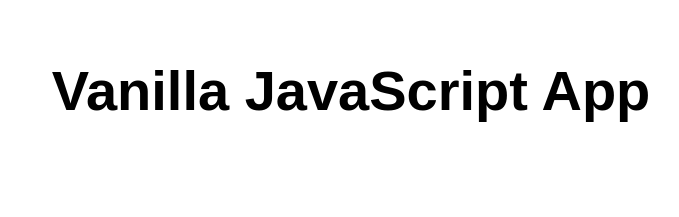
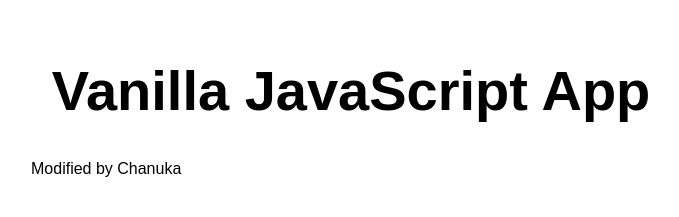
Before and after one commit to ChanukaUOJ/my-first-static-web-app, a website: page src/index.html in a window 1280 px wide. Shown: the whole page, without its empty margins (289-968 px from the left). Drawn offline with Linux system fonts and the light colour scheme.

Commit message:
Update index.html

```diff
--- a/src/index.html
+++ b/src/index.html
@@ -11,6 +11,7 @@
 <body>
   <main>
     <h1>Vanilla JavaScript App</h1>
+    <p>Modified by Chanuka</p>
   </main>
 </body>
 
```
